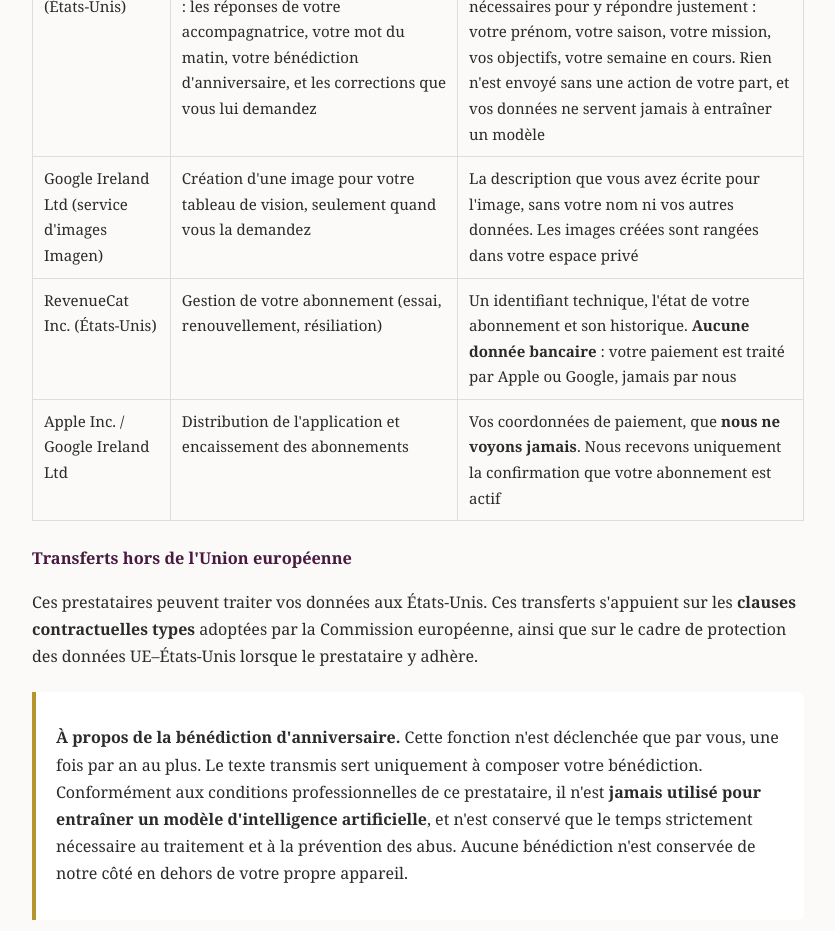
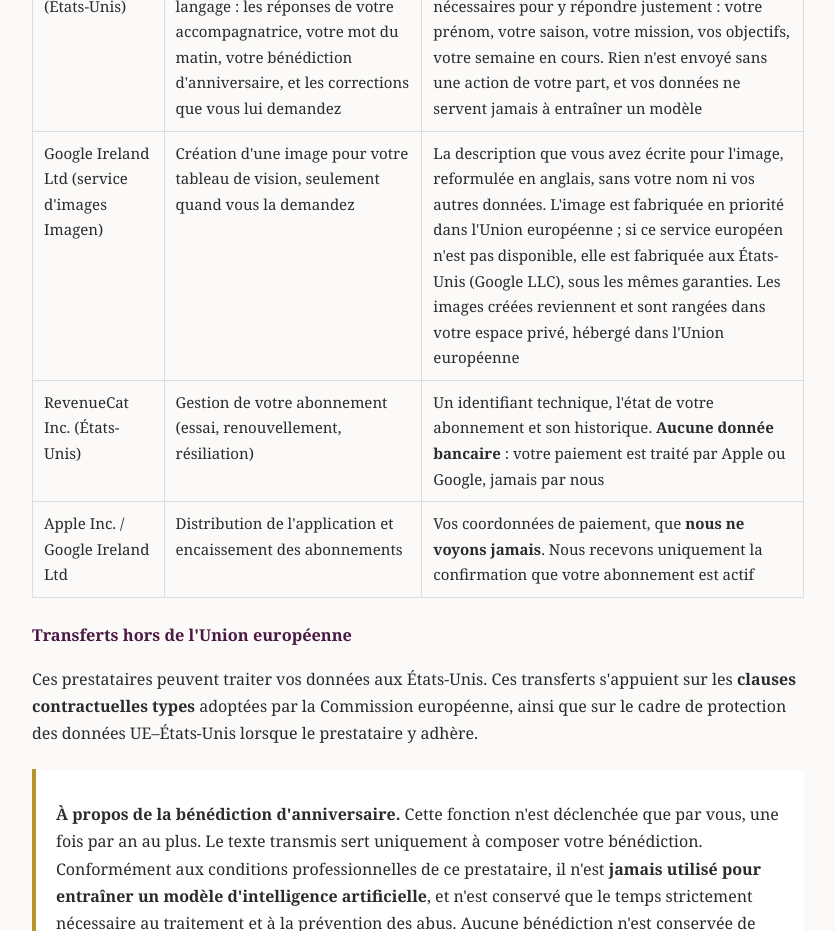
Before and after one commit to revealimpact-afk/agenda-legal, a plain HTML site: page index.html in a window 1280 px wide. Shown: the part 5320-6251 px from the top of the page, without its empty margins (222-1057 px from the left). Drawn offline with Linux system fonts and the light colour scheme.

Commit message:
Politique de confidentialite : images du tableau de vision fabriquees en Europe en priorite, sinon aux Etats-Unis (14/11/2026)
Co-Authored-By: Claude Opus 5.5 <noreply@anthropic.com>

```diff
--- a/index.html
+++ b/index.html
@@ -228,7 +228,7 @@ un nombre restreint de prestataires techniques, agissant sur nos instructions :<
   <tr>
     <td>Google Ireland Ltd (service d'images Imagen)</td>
     <td>Création d'une image pour votre tableau de vision, seulement quand vous la demandez</td>
-    <td>La description que vous avez écrite pour l'image, sans votre nom ni vos autres données. Les images créées sont rangées dans votre espace privé</td>
+    <td>La description que vous avez écrite pour l'image, reformulée en anglais, sans votre nom ni vos autres données. L'image est fabriquée en priorité dans l'Union européenne ; si ce service européen n'est pas disponible, elle est fabriquée aux États-Unis (Google LLC), sous les mêmes garanties. Les images créées reviennent et sont rangées dans votre espace privé, hébergé dans l'Union européenne</td>
   </tr>
   <tr>
     <td>RevenueCat Inc. (États-Unis)</td>
```
